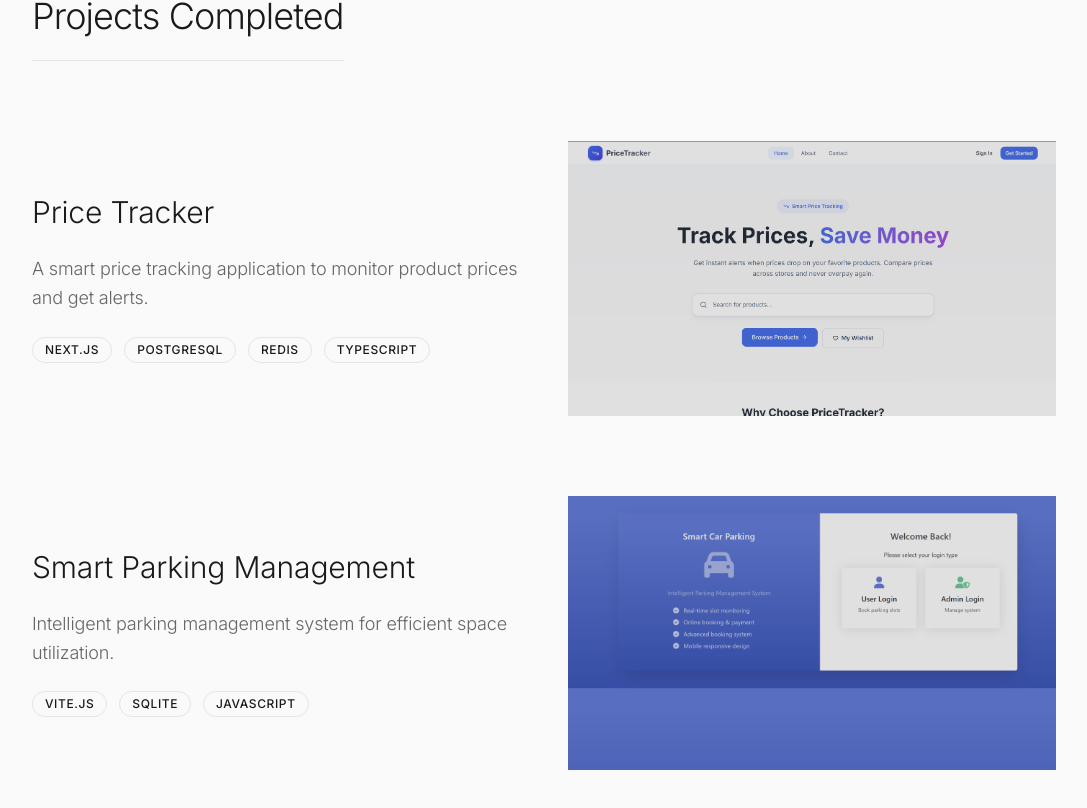
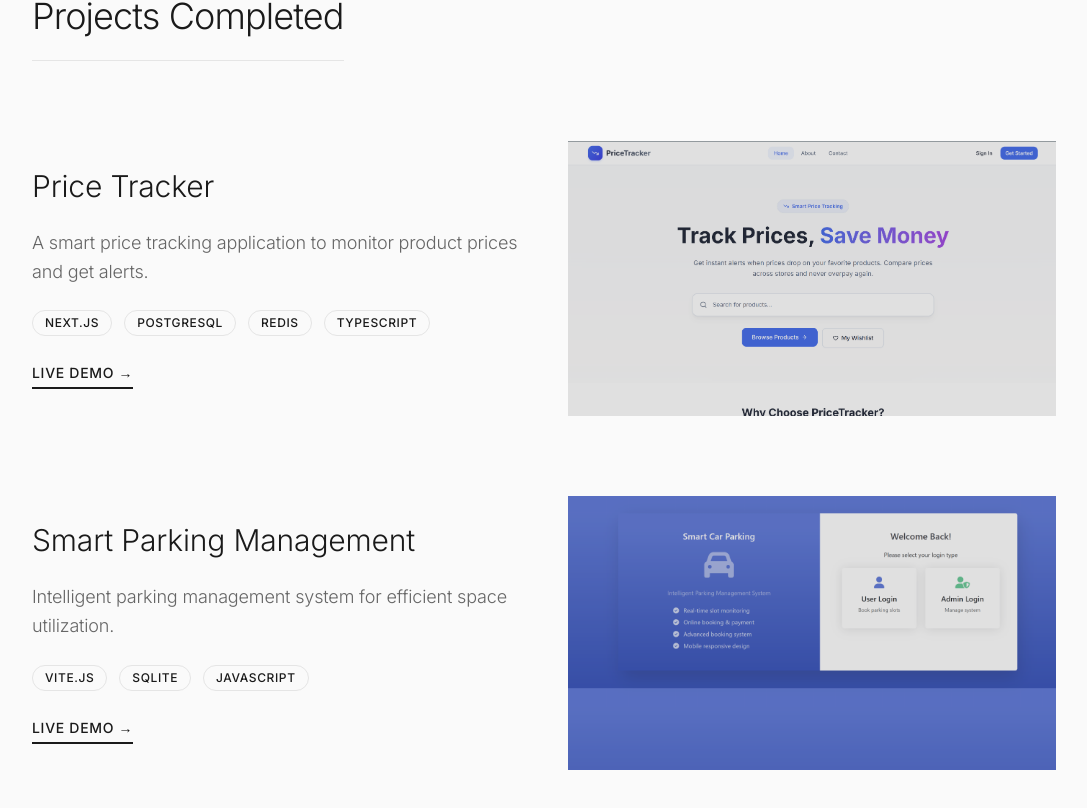
Before and after one commit to samdani-x/samdani, a Next.js app: page /samdani/ in a window 1280 px wide. Shown: the part 2501-3309 px from the top of the page, without its empty margins (96-1183 px from the left). Built offline with nearby package versions, Linux system fonts and the light colour scheme.

Commit message:
Add Live Demo button to projects

```diff
--- a/components/Projects.tsx
+++ b/components/Projects.tsx
@@ -39,9 +39,7 @@ export default function Projects() {
               <div className="group grid md:grid-cols-2 gap-8 md:gap-12 items-center">
                 <div className="space-y-6 order-2 md:order-1">
                   <h3 className="text-2xl md:text-3xl font-light text-[var(--foreground)] group-hover:opacity-60 transition-opacity duration-300">
-                    <Link href={project.link}>
-                      {project.title}
-                    </Link>
+                    {project.title}
                   </h3>
                   <p className="text-[var(--muted)] leading-relaxed font-light text-lg">
                     {project.description}
@@ -56,6 +54,13 @@ export default function Projects() {
                       </span>
                     ))}
                   </div>
+                  <Link
+                    href={project.link}
+                    target="_blank"
+                    className="inline-block text-sm font-medium tracking-wider text-[var(--foreground)] border-b-2 border-[var(--foreground)] pb-1 hover:opacity-60 transition-opacity duration-300 uppercase"
+                  >
+                    Live Demo →
+                  </Link>
                 </div>
 
                 <div className="relative aspect-video bg-[var(--muted)]/10 overflow-hidden order-1 md:order-2">
```
